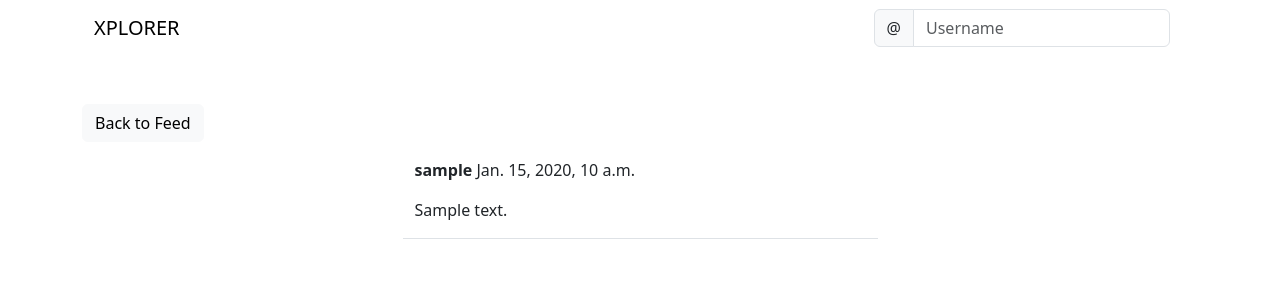
After one commit to kpetrauskas92/XPLORER, a Django app: page /social/post/1 in a window 1280 px wide. The commit adds this page. Shown: the top 300 px of the page. Run offline with Django 3.2, Linux system fonts and the light colour scheme; tables that the repository leaves empty hold one stand-in row (values such as "Sample post"); some libraries are stand-ins or nearby versions.

Commit message:
Added post detail, updated view

```diff
--- a/landing/templates/navbar.html
+++ b/landing/templates/navbar.html
@@ -4,7 +4,13 @@
             <button class="navbar-toggler" type="button" data-bs-toggle="collapse" data-bs-target="#navbarTogglerDemo03" aria-controls="navbarTogglerDemo03" aria-expanded="false" aria-label="Toggle navigation">
                 <span class="navbar-toggler-icon"></span>
             </button>
-            <a class="navbar-brand" href="{% url 'index' %}">XPLORER</a>
+            <a class="navbar-brand"
+            {% if user.is_authenticated %}
+            href="{% url 'post-list' %}"
+            {% else %}
+            href="{% url 'index' %}"
+            {% endif %}
+            >XPLORER</a>
             <div class="collapse navbar-collapse" id="navbarTogglerDemo03">
                 <ul class="navbar-nav me-auto mb-2 mb-lg-0">
                 </ul>
--- /dev/null
+++ b/social/templates/post_detail.html
@@ -0,0 +1,30 @@
+{% extends 'base.html' %}
+{% load crispy_forms_tags %}
+
+{% block content %}
+<div class="container">
+    <div class="row mt-5">
+        <div class="col-md-5 col-sm-6">
+           <a href="{% url 'post-list' %}" class="btn btn-light">Back to Feed</a>
+        </div>
+    </div>
+
+    <div class="row justify-content-center mt-3">
+        <div class="col-md-5 col-sm-12 border-bottom">
+            <p><strong>{{ post.author }}</strong> {{ post.created_on }}</p>
+            <p>{{ post.body }}</p>
+        </div>
+    </div>
+    <!-- <div class="row justify-content-center mt-3 mb-5">
+        <div class="col-md-5 col-sm-12">
+           <form method="POST">
+                {% csrf_token %}
+                {{ form | crispy }}
+                <div class="d-grid gap-2">
+                    <button class="btn btn-success mt-3">Post</button>
+                </div>
+           </form>
+        </div>
+    </div> -->
+</div>
+{% endblock content %}
--- a/social/templates/post_list.html
+++ b/social/templates/post_list.html
@@ -21,9 +21,10 @@
     </div>
     {% for post in post_list %}
     <div class="row justify-content-center mt-3">
-        <div class="col-md-5 col-sm-12 border-bottom">
+        <div class="col-md-5 col-sm-12 border-bottom position-relative">
             <p><strong>{{ post.author }}</strong> {{ post.created_on }}</p>
             <p>{{ post.body }}</p>
+            <a href="{% url 'post-detail' post.pk %}" class="stretched-link"></a>
         </div>
     </div>
     {% endfor %}
--- a/social/urls.py
+++ b/social/urls.py
@@ -1,6 +1,7 @@
 from django.urls import path
-from .views import PostListView
+from .views import PostListView, PostDetailView
 
 urlpatterns = [
     path('', PostListView.as_view(), name='post-list'),
+    path('post/<int:pk>', PostDetailView.as_view(), name='post-detail'),
 ]
--- a/social/views.py
+++ b/social/views.py
@@ -27,3 +27,13 @@ class PostListView(View):
             'form': form,
         }
         return render(request, 'post_list.html', context)
+
+
+class PostDetailView(View):
+    def get(self, request, pk, *args, **kwargs):
+        post = Post.objects.get(pk=pk)
+        context = {
+            'post': post
+        }
+
+        return render(request, 'post_detail.html', context)
--- a/xplorer/settings.py
+++ b/xplorer/settings.py
@@ -44,7 +44,7 @@ AUTHENTICATION_BACKENDS = [
     'allauth.account.auth_backends.AuthenticationBackend',
 ]
 
-LOGIN_REDIRECT_URL = 'index'
+LOGIN_REDIRECT_URL = 'post-list'
 ACCOUNT_EMAIL_REQUIRED = False
 
 INSTALLED_APPS = [
```
